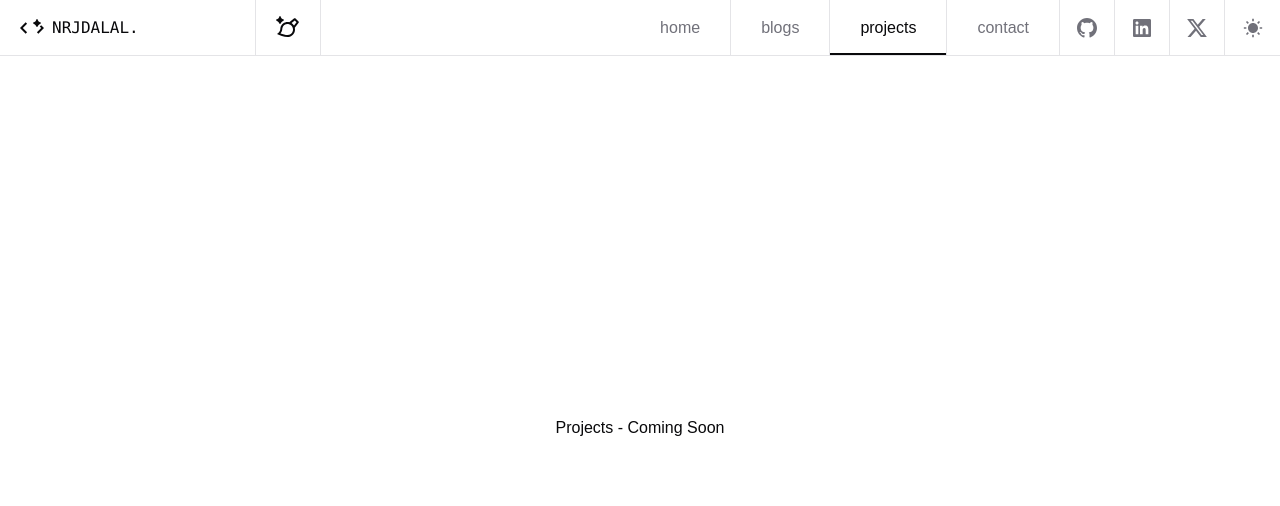
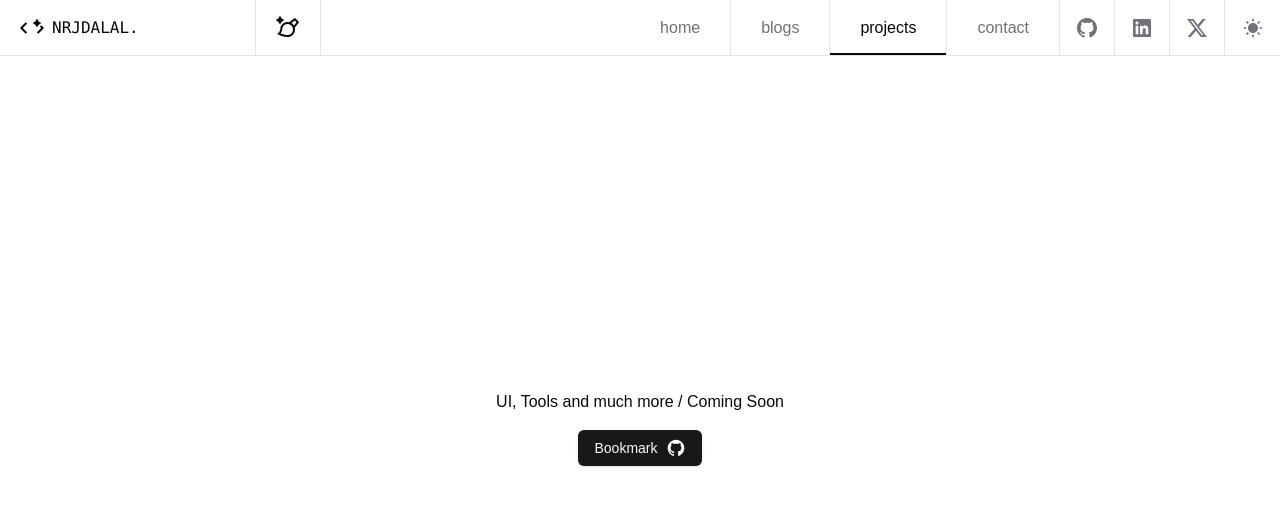
Before and after one commit to nrjdalal/nrjdalal.com, a Next.js app: page /projects in a window 1280 px wide. Shown: the top 506 px of the page. Built offline with nearby package versions, Linux system fonts and the light colour scheme.

Commit message:
chore: placeholder

```diff
--- a/src/app/blogs/page.tsx
+++ b/src/app/blogs/page.tsx
@@ -1,7 +1,20 @@
+import { Button } from "@/components/ui/button"
+import { RiGithubFill } from "@remixicon/react"
+import Link from "next/link"
+
 export default function Page() {
   return (
-    <main className="flex min-h-[calc(100dvh-3.5rem)] items-center justify-center">
-      Blogs - Coming Soon
+    <main className="flex min-h-[calc(100dvh-3.5rem)] flex-col items-center justify-center p-5">
+      <p>UI, Tools and much more / Coming Soon</p>
+      <Link
+        href="https://github.com/nrjdalal/nrjdalal.com"
+        target="_blank"
+        className="mt-4 flex gap-2"
+      >
+        <Button className="[&_svg]:size-5">
+          Bookmark <RiGithubFill />
+        </Button>
+      </Link>
     </main>
   )
 }
--- a/src/app/contact/page.tsx
+++ b/src/app/contact/page.tsx
@@ -1,7 +1,20 @@
+import { Button } from "@/components/ui/button"
+import { RiGithubFill } from "@remixicon/react"
+import Link from "next/link"
+
 export default function Page() {
   return (
-    <main className="flex min-h-[calc(100dvh-3.5rem)] items-center justify-center">
-      Contact - Coming Soon
+    <main className="flex min-h-[calc(100dvh-3.5rem)] flex-col items-center justify-center p-5">
+      <p>UI, Tools and much more / Coming Soon</p>
+      <Link
+        href="https://github.com/nrjdalal/nrjdalal.com"
+        target="_blank"
+        className="mt-4 flex gap-2"
+      >
+        <Button className="[&_svg]:size-5">
+          Bookmark <RiGithubFill />
+        </Button>
+      </Link>
     </main>
   )
 }
--- a/src/app/projects/page.tsx
+++ b/src/app/projects/page.tsx
@@ -1,7 +1,20 @@
+import { Button } from "@/components/ui/button"
+import { RiGithubFill } from "@remixicon/react"
+import Link from "next/link"
+
 export default function Page() {
   return (
-    <main className="flex min-h-[calc(100dvh-3.5rem)] items-center justify-center">
-      Projects - Coming Soon
+    <main className="flex min-h-[calc(100dvh-3.5rem)] flex-col items-center justify-center p-5">
+      <p>UI, Tools and much more / Coming Soon</p>
+      <Link
+        href="https://github.com/nrjdalal/nrjdalal.com"
+        target="_blank"
+        className="mt-4 flex gap-2"
+      >
+        <Button className="[&_svg]:size-5">
+          Bookmark <RiGithubFill />
+        </Button>
+      </Link>
     </main>
   )
 }
--- a/src/app/ui/blocks/page.tsx
+++ b/src/app/ui/blocks/page.tsx
@@ -1,7 +1,20 @@
+import { Button } from "@/components/ui/button"
+import { RiGithubFill } from "@remixicon/react"
+import Link from "next/link"
+
 export default function Page() {
   return (
-    <main className="flex min-h-[calc(100dvh-3.5rem)] items-center justify-center">
-      UI Blocks - Coming Soon
+    <main className="flex min-h-[calc(100dvh-3.5rem)] flex-col items-center justify-center p-5">
+      <p>UI, Tools and much more / Coming Soon</p>
+      <Link
+        href="https://github.com/nrjdalal/nrjdalal.com"
+        target="_blank"
+        className="mt-4 flex gap-2"
+      >
+        <Button className="[&_svg]:size-5">
+          Bookmark <RiGithubFill />
+        </Button>
+      </Link>
     </main>
   )
 }
--- a/src/app/ui/components/page.tsx
+++ b/src/app/ui/components/page.tsx
@@ -1,7 +1,20 @@
+import { Button } from "@/components/ui/button"
+import { RiGithubFill } from "@remixicon/react"
+import Link from "next/link"
+
 export default function Page() {
   return (
-    <main className="flex min-h-[calc(100dvh-3.5rem)] items-center justify-center">
-      UI Components - Coming Soon
+    <main className="flex min-h-[calc(100dvh-3.5rem)] flex-col items-center justify-center p-5">
+      <p>UI, Tools and much more / Coming Soon</p>
+      <Link
+        href="https://github.com/nrjdalal/nrjdalal.com"
+        target="_blank"
+        className="mt-4 flex gap-2"
+      >
+        <Button className="[&_svg]:size-5">
+          Bookmark <RiGithubFill />
+        </Button>
+      </Link>
     </main>
   )
 }
--- a/src/app/ui/docs/page.tsx
+++ b/src/app/ui/docs/page.tsx
@@ -1,7 +1,20 @@
+import { Button } from "@/components/ui/button"
+import { RiGithubFill } from "@remixicon/react"
+import Link from "next/link"
+
 export default function Page() {
   return (
-    <main className="flex min-h-[calc(100dvh-3.5rem)] items-center justify-center">
-      UI Docs - Coming Soon
+    <main className="flex min-h-[calc(100dvh-3.5rem)] flex-col items-center justify-center p-5">
+      <p>UI, Tools and much more / Coming Soon</p>
+      <Link
+        href="https://github.com/nrjdalal/nrjdalal.com"
+        target="_blank"
+        className="mt-4 flex gap-2"
+      >
+        <Button className="[&_svg]:size-5">
+          Bookmark <RiGithubFill />
+        </Button>
+      </Link>
     </main>
   )
 }
--- a/src/app/ui/page.tsx
+++ b/src/app/ui/page.tsx
@@ -1,7 +1,20 @@
+import { Button } from "@/components/ui/button"
+import { RiGithubFill } from "@remixicon/react"
+import Link from "next/link"
+
 export default function Page() {
   return (
-    <main className="flex min-h-[calc(100dvh-3.5rem)] items-center justify-center">
-      UI Home - Coming Soon
+    <main className="flex min-h-[calc(100dvh-3.5rem)] flex-col items-center justify-center p-5">
+      <p>UI, Tools and much more / Coming Soon</p>
+      <Link
+        href="https://github.com/nrjdalal/nrjdalal.com"
+        target="_blank"
+        className="mt-4 flex gap-2"
+      >
+        <Button className="[&_svg]:size-5">
+          Bookmark <RiGithubFill />
+        </Button>
+      </Link>
     </main>
   )
 }
```
